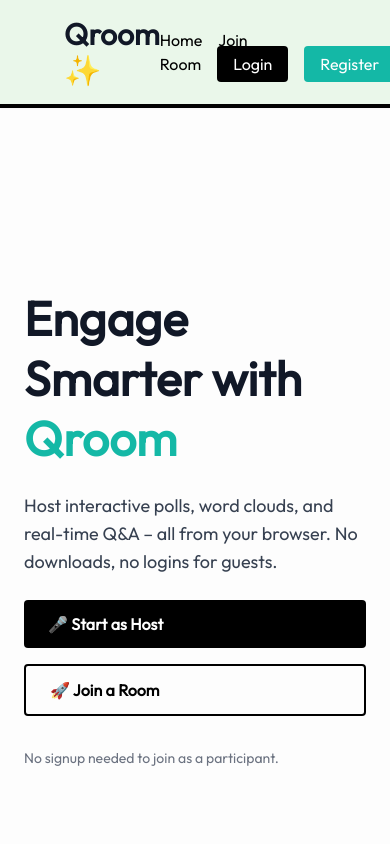
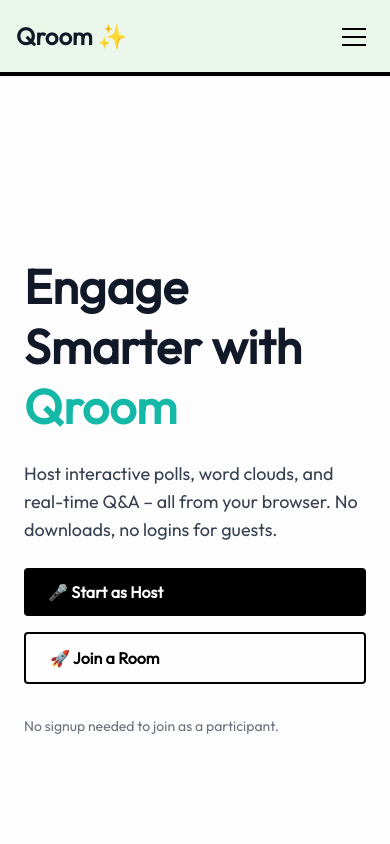
Before and after one commit to kkhushie/qroom, a React (Vite) app in the folder frontend/: page / in a window 390 px wide. Shown: the top 844 px of the page. Built offline with nearby package versions, Linux system fonts and the light colour scheme.

Commit message:
Update Navbar.jsx

```diff
--- a/frontend/src/components/Navbar.jsx
+++ b/frontend/src/components/Navbar.jsx
@@ -1,17 +1,126 @@
 // src/components/Navbar.jsx
 import { Link } from "react-router-dom";
+import { useState } from "react";
 
 const Navbar = () => {
+  const [isMenuOpen, setIsMenuOpen] = useState(false);
+
+  const toggleMenu = () => {
+    setIsMenuOpen(!isMenuOpen);
+  };
+
+  const closeMenu = () => {
+    setIsMenuOpen(false);
+  };
+
   return (
-    <nav className="sticky top-0 z-50 bg-[#eaf7ea] border-b-4 border-black px-16 py-4 flex justify-between items-center shadow-sm">
-      <Link to="/" className="text-3xl font-black text-gray-900">
+    <nav className="sticky top-0 z-50 bg-[#eaf7ea] border-b-4 border-black px-4 sm:px-8 lg:px-16 py-4 flex justify-between items-center shadow-sm">
+      {/* Logo */}
+      <Link to="/" className="text-2xl sm:text-3xl font-black text-gray-900" onClick={closeMenu}>
         Qroom ✨
       </Link>
-      <div className="space-x-4 text-md font-medium">
-        <Link to="/" className="hover:underline">Home</Link>
-        <Link to="/join" className="hover:underline">Join Room</Link>
-        <Link to="/login" className="bg-black text-white px-4 py-2 rounded hover:bg-gray-800">Login</Link>
-        <Link to="/register" className="bg-teal-500 text-white px-4 py-2 rounded hover:bg-green-700">Register</Link>
+
+      {/* Desktop Navigation - Hidden on mobile */}
+      <div className="hidden md:flex space-x-4 text-md font-medium items-center">
+        <Link to="/" className="hover:underline px-3 py-2">Home</Link>
+        <Link to="/join" className="hover:underline px-3 py-2">Join Room</Link>
+        <Link to="/login" className="bg-black text-white px-4 py-2 rounded hover:bg-gray-800 transition-colors">
+          Login
+        </Link>
+        <Link to="/register" className="bg-teal-500 text-white px-4 py-2 rounded hover:bg-green-700 transition-colors">
+          Register
+        </Link>
+      </div>
+
+      {/* Mobile Menu Button - Hidden on desktop */}
+      <div className="md:hidden">
+        <button
+          onClick={toggleMenu}
+          className="p-2 rounded-md text-gray-700 hover:bg-green-100 focus:outline-none focus:ring-2 focus:ring-green-500 transition-colors"
+          aria-label="Toggle menu"
+        >
+          {/* Animated Hamburger Icon */}
+          <div className="w-6 h-6 relative">
+            <span className={`absolute left-0 top-1 w-6 h-0.5 bg-black transform transition-all duration-300 ${
+              isMenuOpen ? 'rotate-45 translate-y-2' : ''
+            }`}></span>
+            <span className={`absolute left-0 top-3 w-6 h-0.5 bg-black transition-all duration-300 ${
+              isMenuOpen ? 'opacity-0' : 'opacity-100'
+            }`}></span>
+            <span className={`absolute left-0 top-5 w-6 h-0.5 bg-black transform transition-all duration-300 ${
+              isMenuOpen ? '-rotate-45 -translate-y-2' : ''
+            }`}></span>
+          </div>
+        </button>
+      </div>
+
+      {/* Mobile Menu Overlay */}
+      {isMenuOpen && (
+        <div
+          className="fixed inset-0 bg-black bg-opacity-50 z-40 md:hidden"
+          onClick={closeMenu}
+        ></div>
+      )}
+
+      {/* Mobile Menu - Slides in from right */}
+      <div className={`fixed top-0 right-0 h-full w-64 bg-[#eaf7ea] border-l-4 border-black z-50 transform transition-transform duration-300 ease-in-out md:hidden ${
+        isMenuOpen ? 'translate-x-0' : 'translate-x-full'
+      }`}>
+        <div className="p-6">
+          {/* Close Button */}
+          <div className="flex justify-between items-center mb-8">
+            <span className="text-xl font-black text-gray-900">Menu</span>
+            <button
+              onClick={closeMenu}
+              className="p-2 rounded-md hover:bg-green-100 transition-colors"
+              aria-label="Close menu"
+            >
+              <div className="w-6 h-6 relative">
+                <span className="absolute left-0 top-3 w-6 h-0.5 bg-black transform rotate-45"></span>
+                <span className="absolute left-0 top-3 w-6 h-0.5 bg-black transform -rotate-45"></span>
+              </div>
+            </button>
+          </div>
+
+          {/* Mobile Navigation Links */}
+          <div className="space-y-4">
+            <Link
+              to="/"
+              className="block py-3 px-4 text-lg font-medium hover:bg-green-100 rounded-lg transition-colors"
+              onClick={closeMenu}
+            >
+              🏠 Home
+            </Link>
+            <Link
+              to="/join"
+              className="block py-3 px-4 text-lg font-medium hover:bg-green-100 rounded-lg transition-colors"
+              onClick={closeMenu}
+            >
+              🔗 Join Room
+            </Link>
+            <Link
+              to="/login"
+              className="block py-3 px-4 text-lg font-medium bg-black text-white rounded-lg hover:bg-gray-800 transition-colors text-center"
+              onClick={closeMenu}
+            >
+              🔐 Login
+            </Link>
+            <Link
+              to="/register"
+              className="block py-3 px-4 text-lg font-medium bg-teal-500 text-white rounded-lg hover:bg-green-700 transition-colors text-center"
+              onClick={closeMenu}
+            >
+              📝 Register
+            </Link>
+          </div>
+
+          {/* Decorative Element */}
+          <div className="mt-8 pt-6 border-t border-green-300">
+            <p className="text-sm text-gray-600 text-center">
+              Join interactive sessions!
+            </p>
+          </div>
+        </div>
       </div>
     </nav>
   );
```
